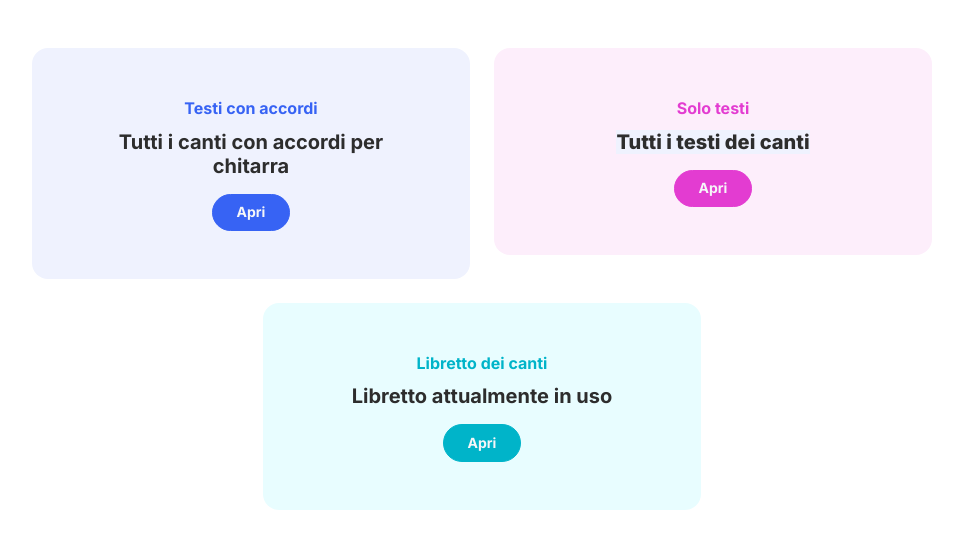
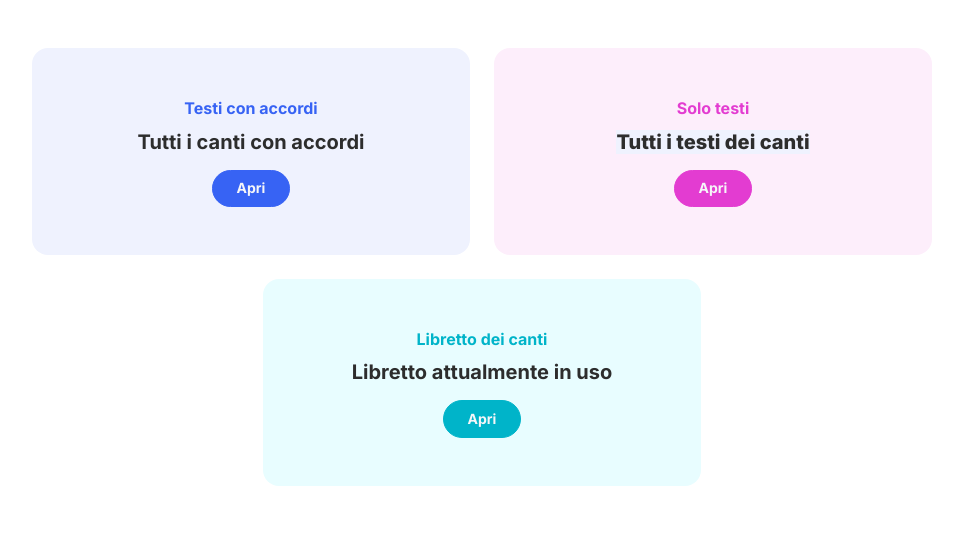
Before and after one commit to eliamarcantognini/canti, a plain HTML site: page index.html in a window 1280 px wide. Shown: the whole page, without its empty margins (158-1121 px from the left). Drawn offline with Linux system fonts and the light colour scheme.

Commit message:
Change label

```diff
--- a/index.html
+++ b/index.html
@@ -33,7 +33,7 @@
                         <div class="card bg-primary-light">
                             <div class="card-body text-center px-4 py-5 px-md-5">
                                 <p class="fw-bold text-primary card-text mb-2">Testi con accordi</p>
-                                <h5 class="fw-bold card-title mb-3">Tutti i canti con accordi per chitarra</h5><button class="btn btn-primary btn-sm" type="button"><a class="link-light" href="https://www.eliamarcantognini.it/res/librone_canti.pdf">Apri</a></button>
+                                <h5 class="fw-bold card-title mb-3">Tutti i canti con accordi</h5><button class="btn btn-primary btn-sm" type="button"><a class="link-light" href="https://www.eliamarcantognini.it/res/librone_canti.pdf">Apri</a></button>
                             </div>
                         </div>
                     </div>
```
